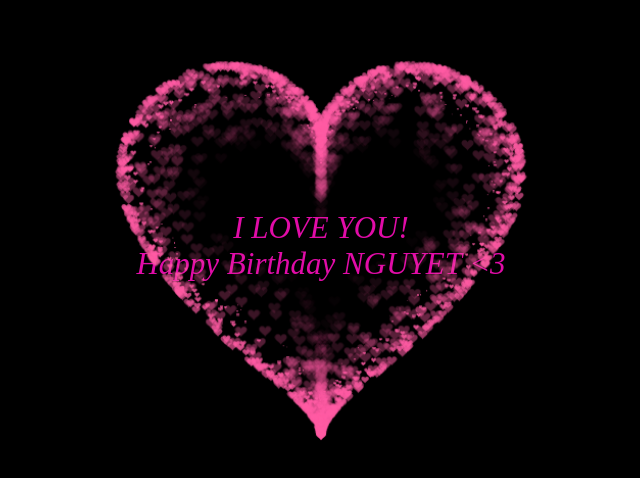
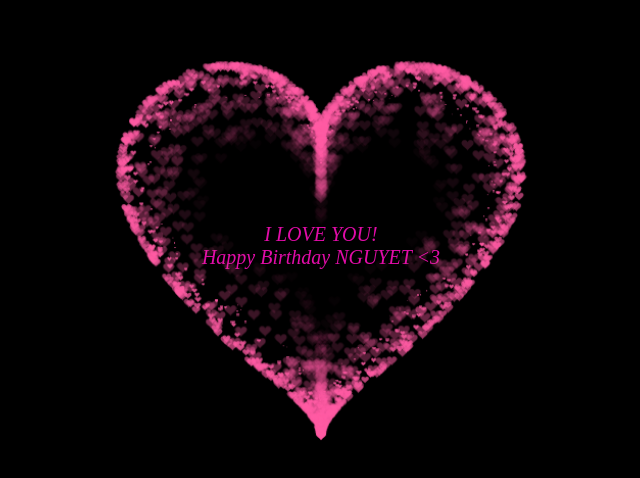
Before and after one commit to Trungah2212/Love2, a plain HTML site: page index.html in a window 1280 px wide. Shown: the part 152-630 px from the top of the page, without its empty margins (319-959 px from the left). Drawn offline with Linux system fonts and the light colour scheme.

Commit message:
Update index.html

```diff
--- a/index.html
+++ b/index.html
@@ -325,7 +325,7 @@ var ParticlePool = (function() {
         width: 100%;
         color: rgb(225, 12, 168);
         height:100%;
-        font-size: 31px;
+        font-size: 20px;
         font-style: italic;
         display: flex;
         align-items: center;
```
